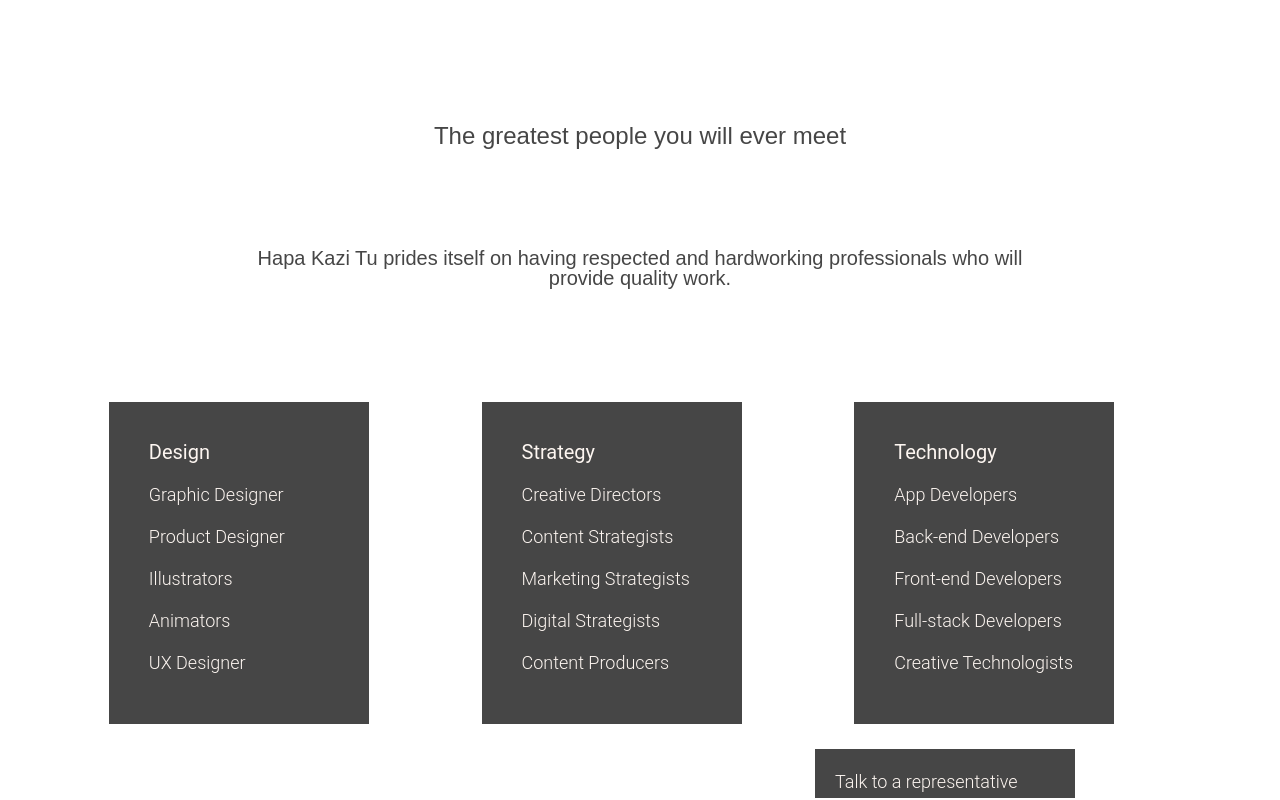
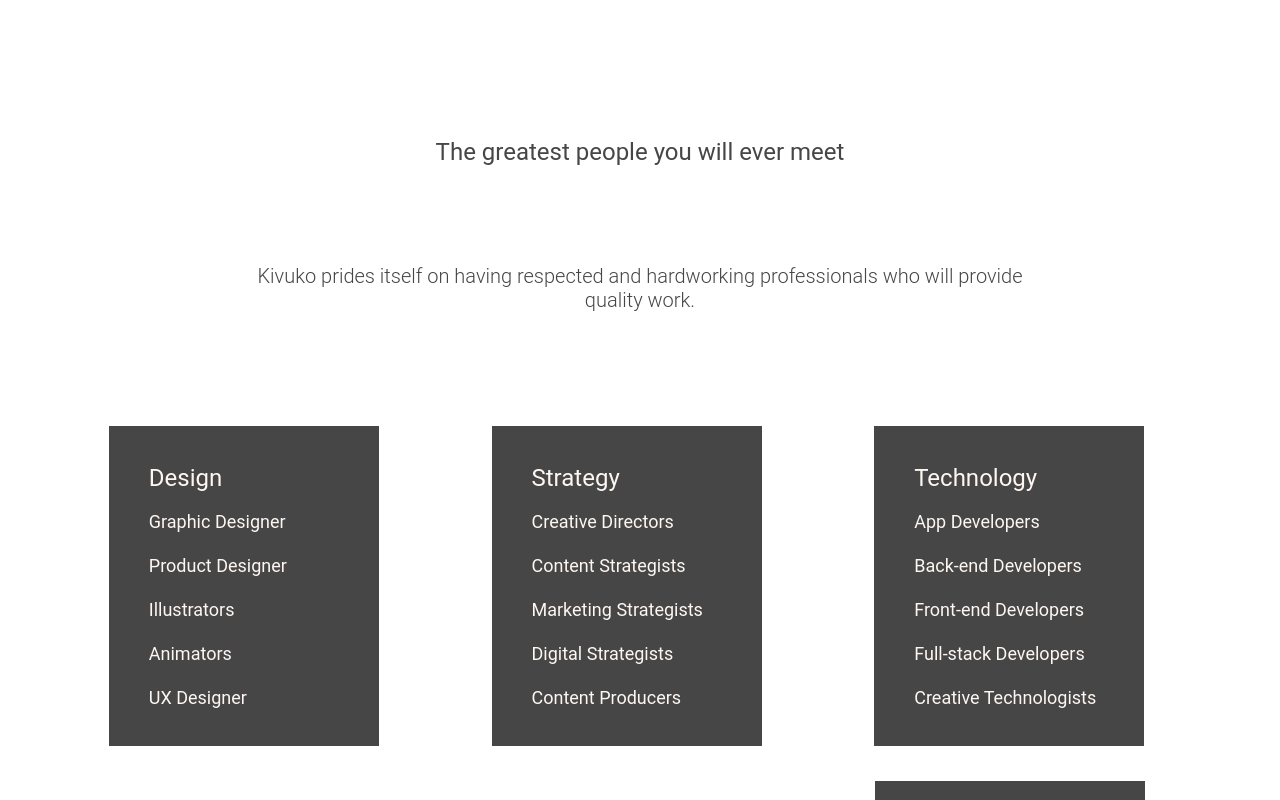
Before and after one commit to Brigitem/html5-boilerplate-master, a website: page src/index.html in a window 1280 px wide. Shown: the part 1360-2160 px from the top of the page. Drawn offline with Linux system fonts and the light colour scheme; a web font is replaced by a local one.

Commit message:
Colour changes
Background colour added to show icons. Hover feature worked on.

```diff
--- a/src/css/main.css
+++ b/src/css/main.css
@@ -161,8 +161,10 @@
 font-weight: normal;
 src: local('Avenir Next LT Pro Heavy Condensed'), url('../fonts/AvenirNextLTPro-HeavyCn.woff') format('woff');
 }
+*/
 
 
+/*
 @font-face {
 font-family: 'Avenir Next LT Pro Regular';
 font-style: normal;
@@ -196,6 +198,7 @@
 }
 
 h1{
+/*    image: url('../img/Kivukologo.png');*/
     color: #FDF6F1;
     font-size: 30px;
     text-align: left;
@@ -213,8 +216,8 @@
 
 /* navigation styles */
 nav {
-/*    position: absolute;*/
-    font-family: 'Avenir Next LT Pro Regular', sans-serif;
+/*  position: absolute;*/
+/*  font-family: 'Avenir Next LT Pro Regular', sans-serif;*/
     color: #FDF6F1;
     right: 0;
 }
@@ -242,7 +245,7 @@
 }
 
 article{
-    font-family: 'Avenir Next LT Pro Regular', sans-serif;
+ /*   font-family: 'Avenir Next LT Pro Regular', sans-serif;*/
     color: #FDF6F1;
     text-align:center;
     font-size: 20px;
@@ -275,6 +278,7 @@
 }
 
 article p{
+    line-height: 24px;
     color: #464646;
     padding-bottom: 0;
 }
@@ -317,25 +321,27 @@
 }*/
 
 section.grid {
+    line-height: 24px;
     text-align: left;
 }
 
 section.grid div.grid-item {
-    width: 220px;
-    height: 280px;
+    width: 230px;
+    height: 260px;
     margin-left: 8.5%;
     margin-top: 5%;
     background: #464646;
     display: inline-block;
     color: #FDF6F1;
     padding-top: 40px;
+    padding-bottom: 20px;
     padding-left: 40px;
     position: relative;
 }
 
 
 section.grid div.grid-item div.hover{
-    font-family: 'Avenir Next LT Pro Regular', sans-serif;
+    /*font-family: 'Avenir Next LT Pro Regular', sans-serif;*/
     display: none;
     position: absolute;
     top: 0;
@@ -354,31 +360,50 @@
 
 div.boxed{
     background-color: #464646;
-    width: 240px;
-    height: 47px;
-    margin-top: 25px;
-    margin-left: 815px;
+    width: 250px;
+    height: 25px;
+    margin-top: 35px;
+    margin-left: 875px;
     padding-left: 20px;
-    padding-top: 0;
-    image: url('../img/chatbox.png');
+    padding-top: 0px;
+/*    image: url('../img/chatbox.png');
+    width: 10%; */
 }
 
 section div {
     color: #FDF6F1;
-    font-size: 20px;
-    padding-top: 20px;
-    padding-bottom: 2px;
+    font-size: 24px;
+    padding-top: 25px;
+    padding-bottom: 4px;
     font-weight: 400;
 }
 
 div ul li{
-    padding-top: 24px;
-    font-weight: 300;
+    padding-top: 20px;
     font-size: 18px;
+    margin-right: 15px;
+}
+
+section div {
+    padding-left: 40px;
+    padding-top: 40px;
+    padding-bottom: 40px;
+}
+
+section div p{
+    padding-top: 20px;
+    font-weight: 300px;
+    font-size: 18px;
+    line-height: 36px;
+    margin-right: 40px;
 }
 
 /*clients*/
+
 section.clients {
+    background: #464646;
+    width: 100%;
+    height: 600px;
     padding-bottom: 15%;
     box-sizing: border-box;
     text-align: center;
@@ -400,7 +425,7 @@
 }
 
 footer ul li{
-    display:inline-block;
+    display: inline-block;
     text-align: left;
     margin-right: 50px;
     padding-left: 5%;
--- a/src/index.html
+++ b/src/index.html
@@ -21,12 +21,6 @@
             <![endif]-->
 
             <!-- Structural Elements -->
-            <header>
-                <h1>KIVUKO</h1>
-                <img src="KIVUKO_logo.pdf">
-                <h2>Find the ideal collaborators for your project</h2>
-                <div class="square"></div>
-            </header>
 
             <nav>
                 <ul>
@@ -36,6 +30,13 @@
                     <li><a href="#/SignIn">Sign In</a></li>
                 </ul>
             </nav>
+
+            <header>
+<!--                 <img src="Kivukologo.png"> -->
+                <h1>KIVUKO</h1>
+                <h2>Find the ideal collaborators for your project</h2>
+                <div class="square"></div>
+            </header>
 
 
             <!--<section class="video">
@@ -56,7 +57,7 @@
             </section>
             <article h4>
                 <h4>The greatest people you will ever meet</h4>
-                <p>Hapa Kazi Tu prides itself on having respected and hardworking professionals who will provide quality work.<p>
+                <p>Kivuko prides itself on having respected and hardworking professionals who will provide quality work.<p>
                 </article h4>
 
             </section>
@@ -110,7 +111,7 @@
                 <div class="boxed">
                     <ul>
                         <li>Talk to a representative<li>
-                        <img src="img/chatbox.png">
+<!--                         <img src="img/chatbox.png"> -->
                     </ul>
                 </div>
             </section>
```
Also changed, not shown: src/img/Kivukologo.png (added), 2 other files.
